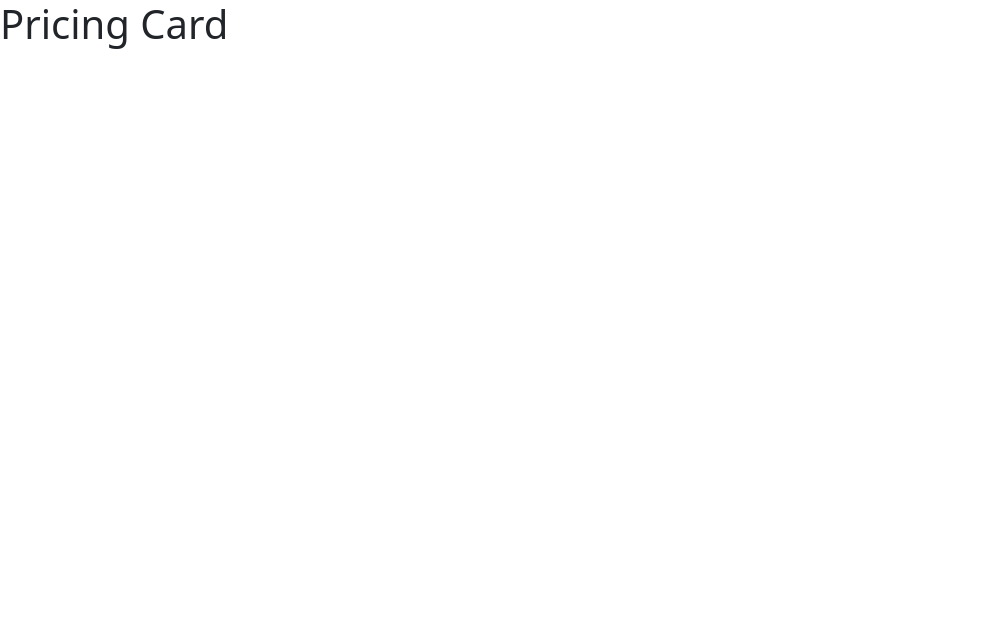
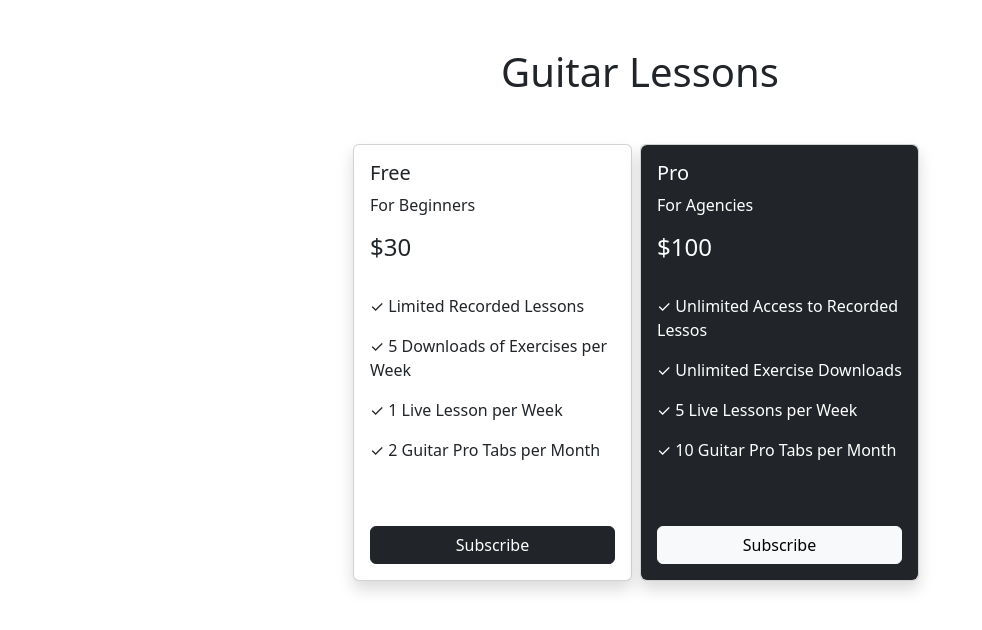
Before and after one commit to mdxramos64136/Bootstrap_Practice, a plain HTML site: page Pricing_Cards/index.html in a window 1280 px wide. Shown: the whole page, without its empty margins (0-982 px from the left). Drawn offline with Linux system fonts and the light colour scheme.

Commit message:
new content added

```diff
--- a/Pricing_Cards/index.html
+++ b/Pricing_Cards/index.html
@@ -9,7 +9,49 @@
     <title>Pricing Card</title>
   </head>
   <body>
-    <h1>Pricing Card</h1>
+<h1 class="d-flex justify-content-center align-items-center mt-5">Guitar Lessons</h1>
+    <div class="d-flex justify-content-center align-items-center mt-5">
+      <div class="container">
+        <div class="d-flex justify-content-center align-items-center card-container">
+          <div class="card me-2 shadow w-25">
+            <div class="card-body">
+              <h5 class="card-title">Free</h5>
+              <p>For Beginners</p>
+              <h4>$30</h4>
+              <br>
+              <p>&check; Limited Recorded Lessons </p>
+              <p>&check; 5 Downloads of Exercises per Week</p>
+              <p>&check; 1 Live Lesson per Week</p>
+              <p>&check; 2 Guitar Pro Tabs per Month</p>
+              <br>
+              <br>
+              <div class="d-grid vstack gap-3">
+                <button class="btn btn-dark">Subscribe</button>
+              </div><!--button div-->
+            </div><!--body div-->
+          </div><!--card div-->
+
+          <div class="card me-2 shadow w-25">
+            <div class="card-body bg-dark text-white rounded">
+              <h5 class="card-title">Pro</h5>
+              <p>For Agencies</p>
+              <h4>$100</h4>
+              <br>
+              <p>&check; Unlimited Access to Recorded Lessos</p>
+              <p>&check; Unlimited Exercise Downloads</p>
+              <p>&check; 5 Live Lessons per Week</p>
+              <p>&check; 10 Guitar Pro Tabs per Month</p>
+              <br>
+              <br>
+              <div class="d-grid vstack gap-3">
+                <button class="btn btn-light">Subscribe</button>
+              </div><!--div button-->
+            </div><!--div body-->
+          </div><!--main div-->
+        </div>
+      </div>
+
+    </div>
 
     <script src="js/bootstrap.bundle.min.js"></script>
   </body>
```
